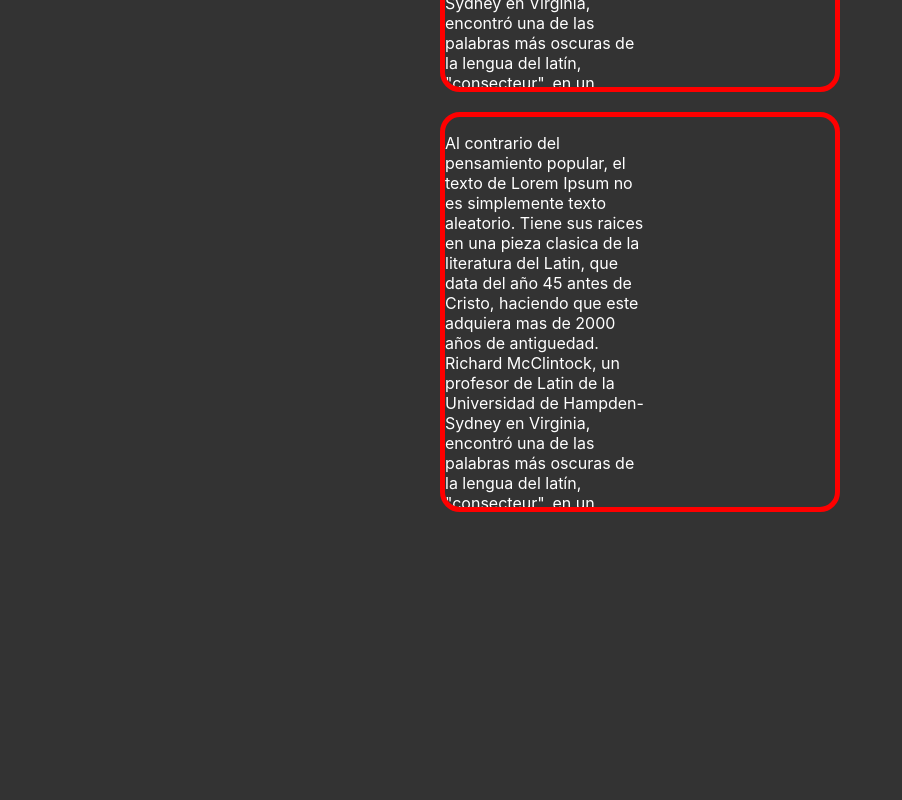
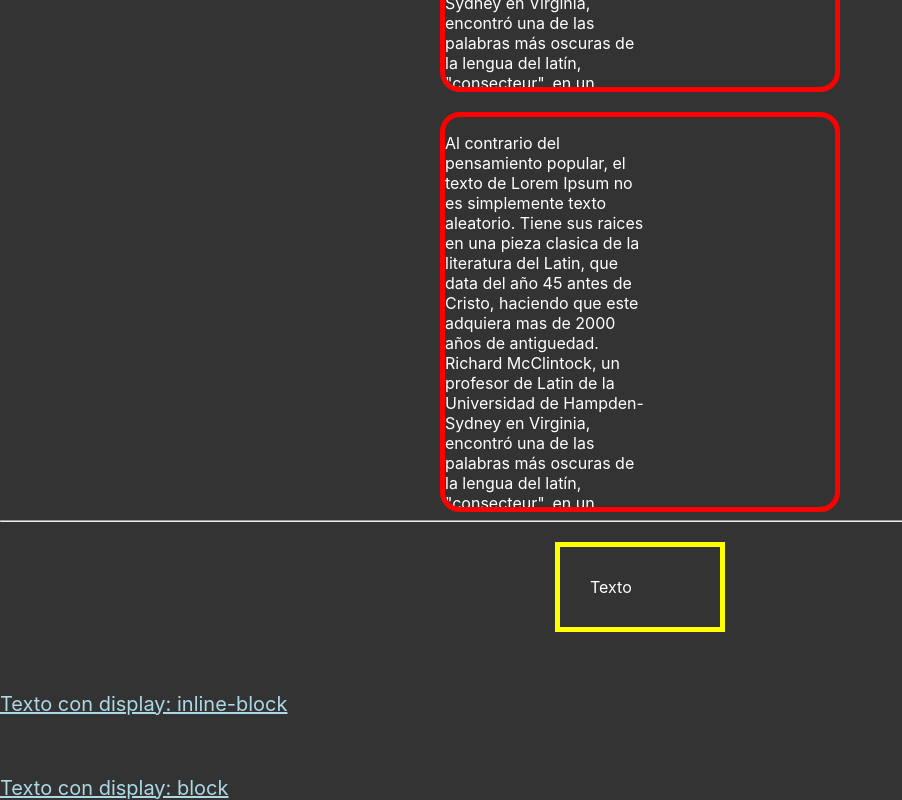
Before and after one commit to javirro/full-css, a React (Create React App) app: page / in a window 1280 px wide. Shown: the part 1177-1977 px from the top of the page, without its empty margins (0-902 px from the left). Before the commit the page ends 1689 px from the top, so only its background shows below. Built offline with nearby package versions, Linux system fonts and the light colour scheme.

Commit message:
Añadir display block block-inline

```diff
--- a/src/App.js
+++ b/src/App.js
@@ -1,16 +1,19 @@
-import BoxModel from "./Components/BoxModel";
+import BoxModel from "./Components/BoxModel"
 import BorderRadius from "./Components/BorderRadius"
 import OverFlow from "./Components/OverFlow"
+import DisplaySimple from "./Components/DisplaySimple"
 
 
 function App() {
   return (
     <div >
       <BoxModel />
-      <hr/>
+      <hr />
       <BorderRadius />
       <hr />
       <OverFlow />
+      <hr />
+      <DisplaySimple />
     </div>
   );
 }
--- /dev/null
+++ b/src/Components/DisplaySimple.jsx
@@ -0,0 +1,14 @@
+import '../styles/DisplaySimple.css'
+const DisplaySimple = () => {
+  return(
+    <>
+    <div className="box-display">
+      <span> Texto </span>
+    </div>
+      <a target='blank_' href='https://www.google.com' rel="no_refeerer" id="inline-block-a">Texto con display: inline-block </a>
+      <a target='blank_' href='https://www.google.com' rel="no_refeerer" id="block-a">Texto con display: block </a>
+    </>
+  )
+}
+
+export default DisplaySimple
--- /dev/null
+++ b/src/styles/DisplaySimple.css
@@ -0,0 +1,34 @@
+.box-display {
+    margin-top: 20px;
+    margin-left: auto;
+    margin-right: auto;
+    width: 100px;
+    padding: 30px;
+    border: 5px solid yellow;
+}
+
+a#inline-block-a {
+    display: inline-block;
+    margin-top: 60px;
+    margin-left: auto;
+    margin-right: auto;
+    color: lightblue;
+    font-size: 20px;
+}
+
+a#block-a {
+    display: block;
+    margin-top: 60px;
+    margin-left: auto;
+    margin-right: auto;
+    color: lightblue;
+    font-size: 20px;
+}
+
+
+/*
+display: none --> Lo que hace es que no se muestra pero si que se carga por detras
+display: block --> Lo que hace es que un elemento no es de bloque, se comporte como tal. Ejemplo a un <a> ponerle display block para asignarle un width.
+display: inline --> Lo que hace es que elementos de bloque se comportan como elementos de linea. Por ejemplo ya no deja darles un width
+display: inline-block --> Lo que hace que un elemento siga siendo de linea pero tambien tenga las propiedades de elementos de bloque (width o margin top)
+*/
```
